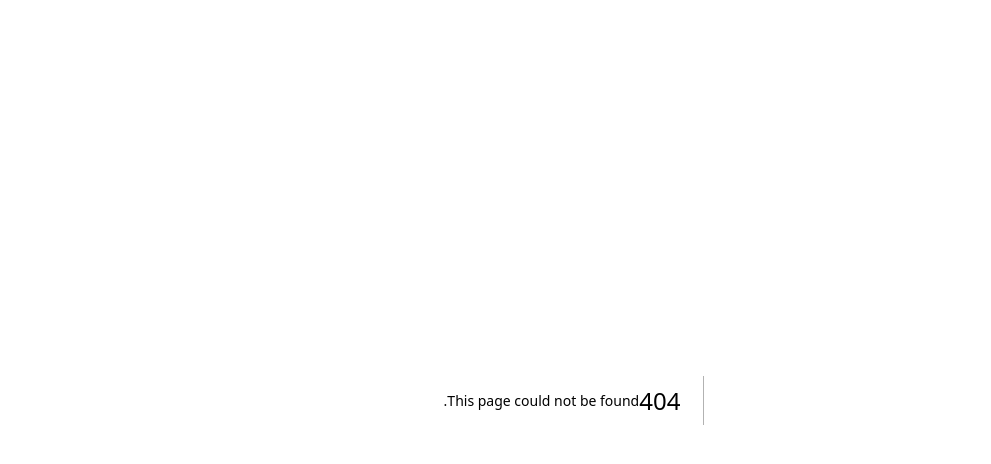
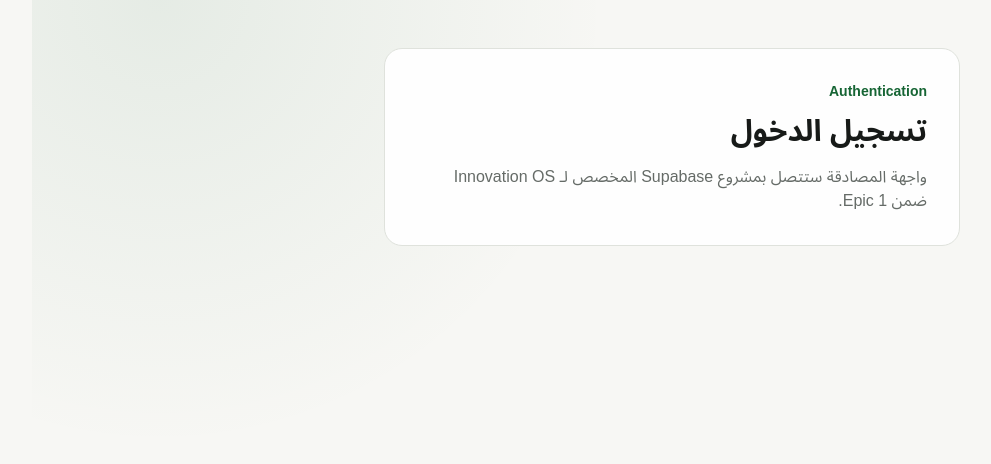
Before and after one commit to atharxai-cloud/innovation-os, a Next.js app: page /login in a window 1280 px wide. Before the commit this address had no page. Shown: the top 464 px of the page, without its empty margins (98-1089 px from the left). Built offline with nearby package versions, Linux system fonts and the light colour scheme.

Commit message:
foundation: add src/app/(auth)/login/page.tsx

```diff
--- /dev/null
+++ b/src/app/(auth)/login/page.tsx
@@ -0,0 +1,13 @@
+export default function LoginPage() {
+  return (
+    <main className="shell py-12">
+      <section className="surface mx-auto max-w-xl p-8">
+        <p className="text-sm font-semibold text-[var(--accent)]">Authentication</p>
+        <h1 className="mt-3 text-3xl font-semibold">تسجيل الدخول</h1>
+        <p className="mt-4 text-[var(--muted-foreground)]">
+          واجهة المصادقة ستتصل بمشروع Supabase المخصص لـ Innovation OS ضمن Epic 1.
+        </p>
+      </section>
+    </main>
+  );
+}
```
